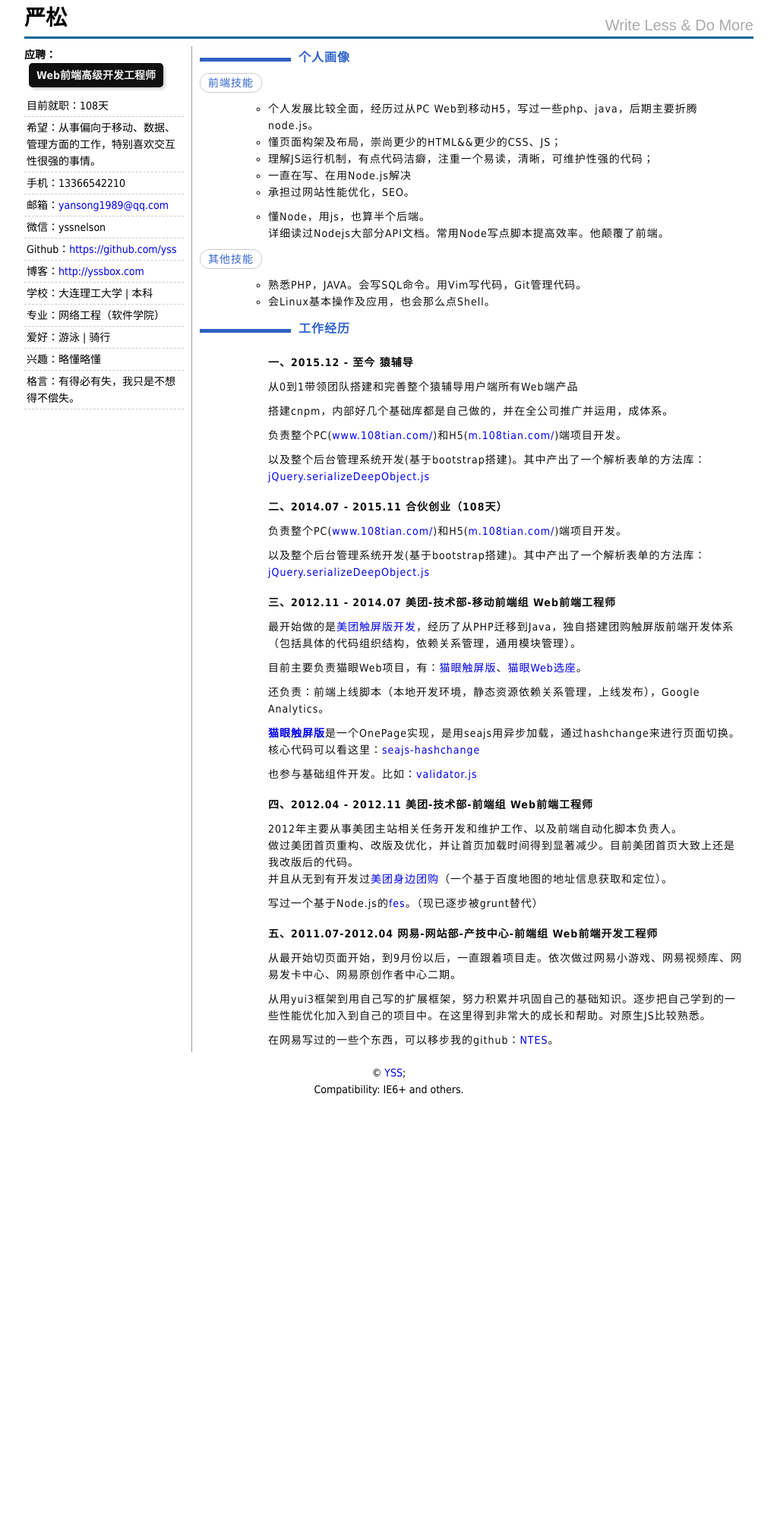
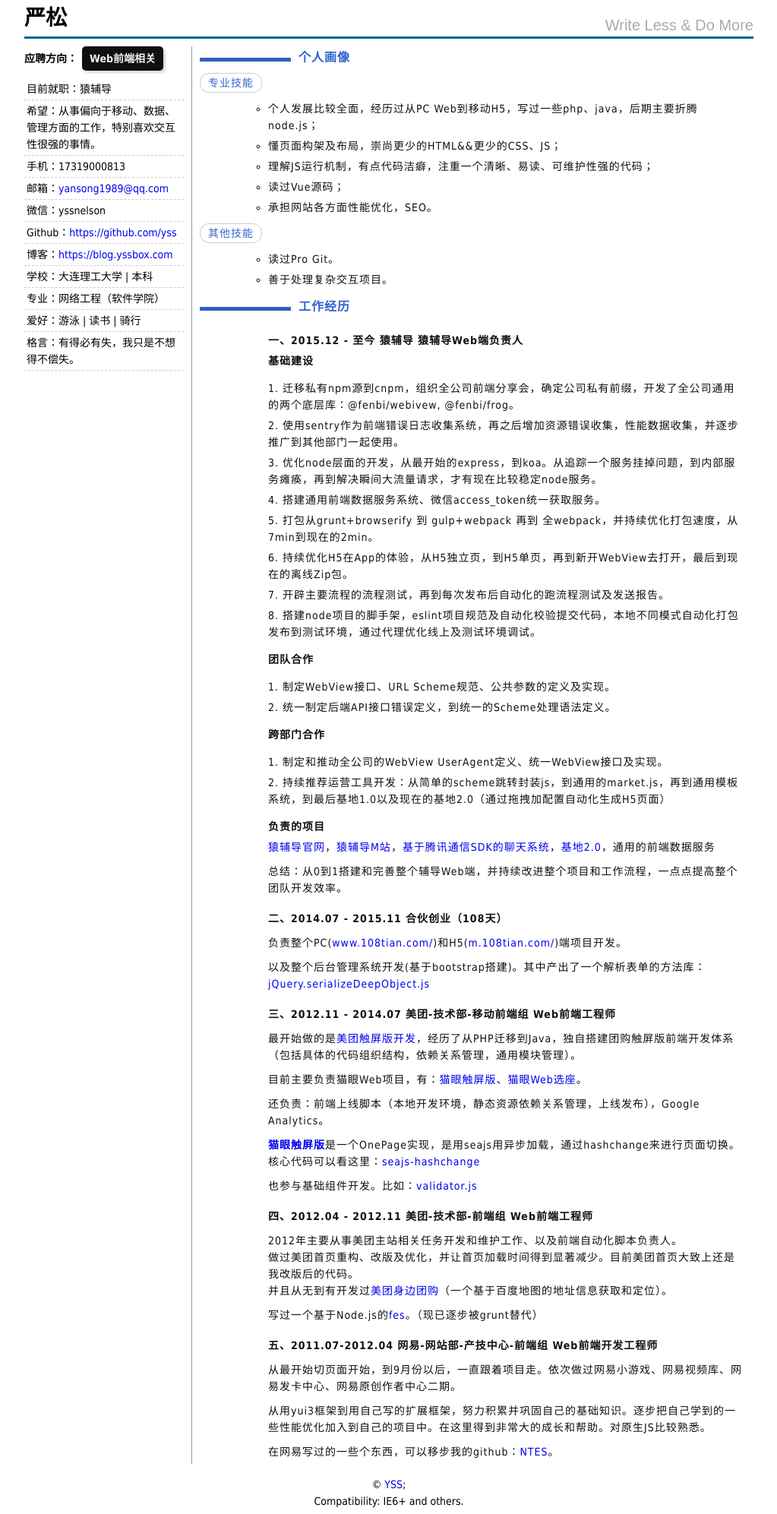
Before and after one commit to yss/yss.github.io, a Jekyll site: the page resume/index.html, which Jekyll copies as it is, in a window 1280 px wide. Shown: the whole page at 76% size, without its empty margins (128-1151 px from the left). Built offline with Jekyll 4.4.1, drawn with Linux system fonts in a browser that asks for light colours; comment, search, counter and statistics services are not loaded; before the commit the page ends 1451 px from its top, so only the background shows below that.

Commit message:
MOD: resume

```diff
--- a/resume/index.html
+++ b/resume/index.html
@@ -37,6 +37,9 @@ table{border-collapse:collapse;border-spacing:0;}
 #content .mod .desc{margin:10px 0 10px 90px;list-style:circle outside none;color:#101010;}
 #content .mod .desc .focus{font-weight:bold;}
 #content .mod .desc h4{padding:3px 0 5px 0;}
+#content .mod .desc h5{font-size:inherit;}
+#content .mod .desc ol{padding-left:0;list-style:decimal inside;}
+#content .mod .desc li{margin: 5px 0;}
 #content .mod p{padding:5px 0;}
 #content .mod .hd h5:before{float:left;margin-top:15px;margin-right:10px;content:'';height:5px;width:120px;background-color:#3060c0;}
 #content .mod .hd h5{font-size:16px;height:30px;line-height:30px;color:#36c;}
@@ -80,30 +83,33 @@ table{border-collapse:collapse;border-spacing:0;}
 					<div class="hd"><h5>个人画像</h5></div>
 					<div class="bd">
 						<div class="cell">
-							<div class="c-title">前端技能</div>
+							<div class="c-title">专业技能</div>
 							<ul class="desc">
-								<li>个人发展比较全面，经历过从PC Web到移动H5，写过一些php、java，后期主要折腾node.js。</li>
+								<li>个人发展比较全面，经历过从PC Web到移动H5，写过一些php、java，后期主要折腾node.js；</li>
 								<!-- <li>深入了解html语义，注重html代码书写，习惯手写HTML+CSS+Javascript代码；</li> -->
 								<li>懂页面构架及布局，崇尚更少的HTML&&更少的CSS、JS；</li>
 								<!-- <li>熟悉并了解框架的基本原理，读过底层相关源码，并有基于框架开发组件的实践，<br />从事并使用过以下几种框架开发：jQuery, YUI2&3；</li> -->
-								<li>理解JS运行机制，有点代码洁癖，注重一个易读，清晰，可维护性强的代码；</li>
+								<li>理解JS运行机制，有点代码洁癖，注重一个清晰、易读、可维护性强的代码；</li>
 								<!-- <li>对原生JS较为了解，有手写原生JS的习惯；</li> -->
 								<!-- <li>流畅处理Photoshop切图（sprite图）、Fireworks的Alpha操作和一些图片优化处理；</li> -->
-                                <li>一直在写、在用Node.js解决</li>
-								<li>承担过网站性能优化，SEO。</li>
+								<!-- <li>一直在写、在用Node.js解决</li> -->
+								<li>读过Vue源码；</li>
+								<li>承担网站各方面性能优化，SEO。</li>
 							</ul>
-                            <ul class="desc">
+                            <!-- <ul class="desc">
                                 <li>懂Node，用js，也算半个后端。<br />
                                 详细读过Nodejs大部分API文档。常用Node写点脚本提高效率。他颠覆了前端。
-                                <!-- 给我们前端带来了许多的便利和想象空间，让我们可能更好更出色的完成我们的工作。-->
+                                给我们前端带来了许多的便利和想象空间，让我们可能更好更出色的完成我们的工作。
                                 </li>
-                            </ul>
+                            </ul> -->
 						</div>
 						<div class="cell">
 							<div class="c-title">其他技能</div>
 							<ul class="desc">
-								<li>熟悉PHP，JAVA。会写SQL命令。用Vim写代码，Git管理代码。</li>
-                                <li>会Linux基本操作及应用，也会那么点Shell。</li>
+								<!-- <li>熟悉PHP，JAVA。会写SQL命令。用Vim写代码，Git管理代码。</li>
+								<li>会Linux基本操作及应用，也会那么点Shell。</li> -->
+								<li>读过Pro Git。</li>
+								<li>善于处理复杂交互项目。</li>
 							</ul>
 						</div>
 					</div>
@@ -116,11 +122,31 @@ table{border-collapse:collapse;border-spacing:0;}
 					<div class="bd">
                         <div class="cell">
                             <div class="desc">
-                                <h4>一、2015.12 - 至今 猿辅导</h4>
-                                <p>从0到1带领团队搭建和完善整个猿辅导用户端所有Web端产品</p>
-                                <p>搭建cnpm，内部好几个基础库都是自己做的，并在全公司推广并运用，成体系。</p>
-                                <p>负责整个PC(<a href="https://www.108tian.com/">www.108tian.com/</a>)和H5(<a href="https://m.108tian.com/">m.108tian.com/</a>)端项目开发。</p>
-                                <p>以及整个后台管理系统开发(基于bootstrap搭建)。其中产出了一个解析表单的方法库：<a href="https://github.com/yss/jQuery.serializeDeepObject.js">jQuery.serializeDeepObject.js</a></p>
+								<h4>一、2015.12 - 至今 猿辅导 猿辅导Web端负责人</h4>
+								<h5>基础建设</h5>
+								<ol>
+									<li>迁移私有npm源到cnpm，组织全公司前端分享会，确定公司私有前缀，开发了全公司通用的两个底层库：@fenbi/webivew, @fenbi/frog。</li>
+									<li>使用sentry作为前端错误日志收集系统，再之后增加资源错误收集，性能数据收集，并逐步推广到其他部门一起使用。</li>
+									<li>优化node层面的开发，从最开始的express，到koa。从追踪一个服务挂掉问题，到内部服务瘫痪，再到解决瞬间大流量请求，才有现在比较稳定node服务。</li>
+									<li>搭建通用前端数据服务系统、微信access_token统一获取服务。</li>
+									<li>打包从grunt+browserify 到 gulp+webpack 再到 全webpack，并持续优化打包速度，从7min到现在的2min。</li>
+									<li>持续优化H5在App的体验，从H5独立页，到H5单页，再到新开WebView去打开，最后到现在的离线Zip包。</li>
+									<li>开辟主要流程的流程测试，再到每次发布后自动化的跑流程测试及发送报告。</li>
+									<li>搭建node项目的脚手架，eslint项目规范及自动化校验提交代码，本地不同模式自动化打包发布到测试环境，通过代理优化线上及测试环境调试。</li>
+								</ol>
+								<h5>团队合作</h5>
+								<ol>
+									<li>制定WebView接口、URL Scheme规范、公共参数的定义及实现。</li>
+									<li>统一制定后端API接口错误定义，到统一的Scheme处理语法定义。</li>
+								</ol>
+								<h5>跨部门合作</h5>
+								<ol>
+									<li>制定和推动全公司的WebView UserAgent定义、统一WebView接口及实现。</li>
+									<li>持续推荐运营工具开发：从简单的scheme跳转封装js，到通用的market.js，再到通用模板系统，到最后基地1.0以及现在的基地2.0（通过拖拽加配置自动化生成H5页面）</li>
+								</ol>
+								<h5>负责的项目</h5>
+								<p><a href="https://www.yuanfudao.com/">猿辅导官网</a>，<a href="https://m.yuanfudao.com/">猿辅导M站</a>，<a href="https://www.yuanfudao.com/tutor-web-chat">基于腾讯通信SDK的聊天系统</a>，<a href="https://m.yuanfudao.com/tutor-web-market">基地2.0</a>，通用的前端数据服务</p>
+								<p>总结：从0到1搭建和完善整个辅导Web端，并持续改进整个项目和工作流程，一点点提高整个团队开发效率。</p>
                             </div>
                         </div>
                         <div class="cell">
@@ -182,20 +208,20 @@ table{border-collapse:collapse;border-spacing:0;}
 		</div>
 		<div class="col-sub">
 			<section id="basic-info">
-				<div class="hd"><strong>应聘：</strong><span class="job">Web前端高级开发工程师</span></div>
+				<div class="hd"><strong>应聘方向：</strong><span class="job">Web前端相关</span></div>
 				<div class="bd">
 					<ul>
-						<li>目前就职：<span class="company">108天</span></li>
+						<li>目前就职：<span class="company">猿辅导</span></li>
                         <li>希望：<span class="expect">从事偏向于移动、数据、管理方面的工作，特别喜欢交互性很强的事情。</span></li>
-						<li>手机：<span class="phone">13366542210</span></li>
+						<li>手机：<span class="phone">17319000813</span></li>
 						<li>邮箱：<a href="mailto:yansong1989@qq.com" class="email">yansong1989@qq.com</a></li>
 						<li>微信：<span class="weixin">yssnelson</span></li>
                         <li>Github：<a href="https://github.com/yss?tab=repositories" class="github">https://github.com/yss</a></li>
-                        <li>博客：<a href="http://yssbox.com" class="blog">http://yssbox.com</a></li>
+                        <li>博客：<a href="https://blog.yssbox.com" class="blog">https://blog.yssbox.com</a></li>
 						<li>学校：<span class="school">大连理工大学 | 本科</span></li>
 						<li>专业：<span class="major">网络工程（软件学院）</span></li>
-						<li>爱好：<span class="fav">游泳 | 骑行</span></li>
-                        <li>兴趣：<span class="interest" title="三国杀：什么都懂一点，生活更多彩一些！（吕蒙）">略懂略懂</span></li>
+						<li>爱好：<span class="fav">游泳 | 读书 | 骑行 </span></li>
+                        <!-- <li>兴趣：<span class="interest" title="三国杀：什么都懂一点，生活更多彩一些！（吕蒙）">略懂略懂</span></li> -->
 						<li>格言：<span class="saying">有得必有失，我只是不想得不偿失。</span></li>
 					</ul>
 				</div>
```
Also changed, not shown: other parts of resume/index.html (+1 -4 lines).
